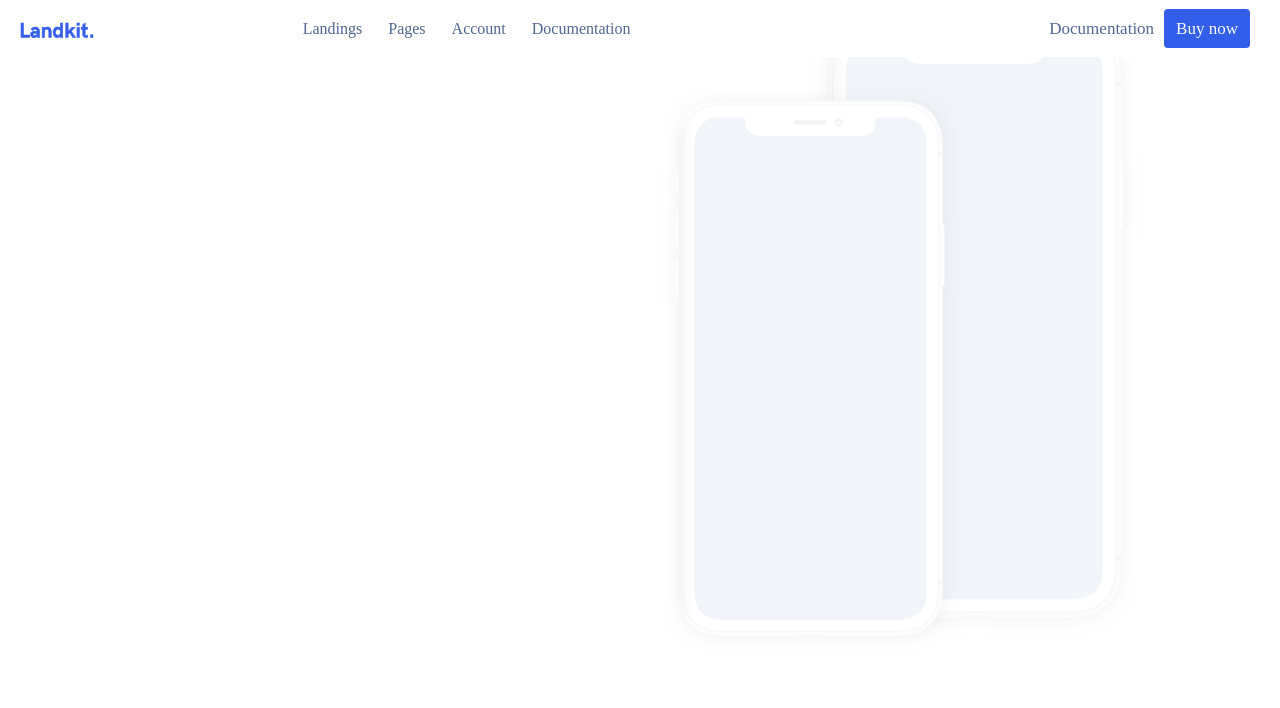
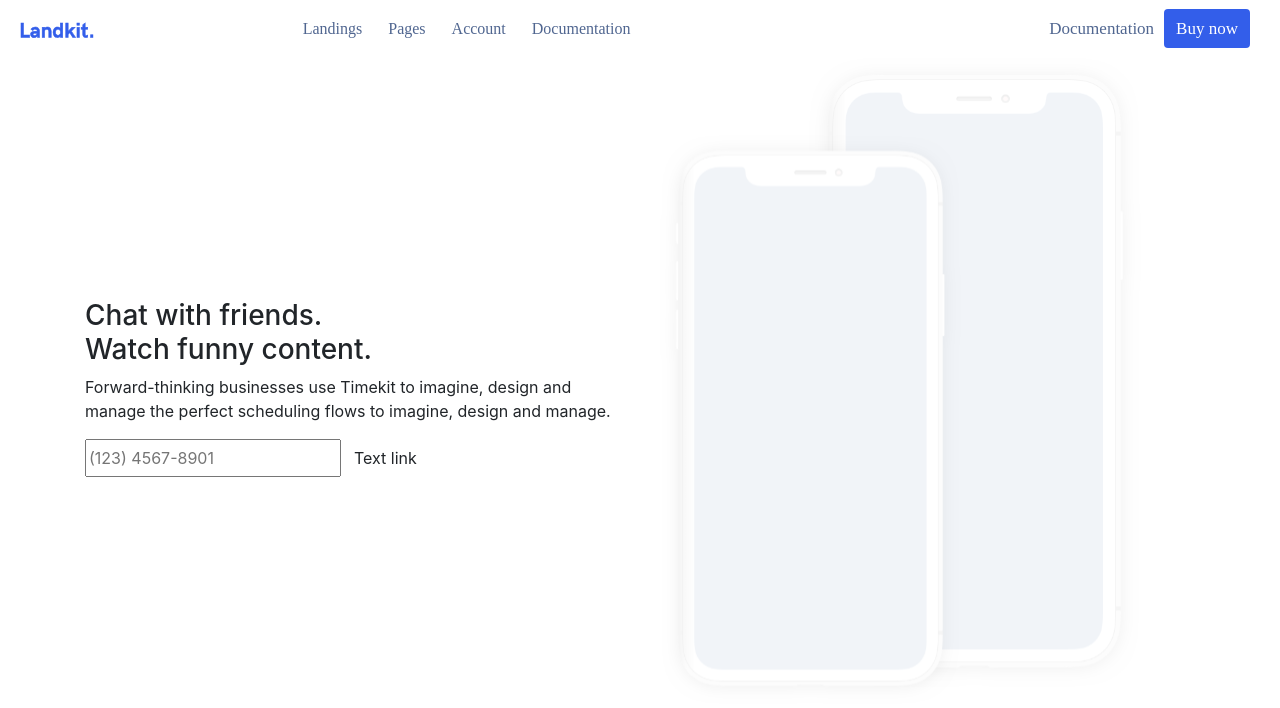
Before and after one commit to siccoo/landkit, a React (Create React App) app: page / in a window 1280 px wide. Shown: the top 708 px of the page. Built offline with nearby package versions, Linux system fonts and the light colour scheme; a web font is replaced by a local one.

Commit message:
updates on Home.js

```diff
--- a/src/pages/home/index.js
+++ b/src/pages/home/index.js
@@ -1,5 +1,6 @@
 import React from 'react';
 import Topbar from "../../components/navbar/index";
+import "./style.css";
 
 import Mobile from "../../images/Phones.svg"
 
@@ -13,7 +14,14 @@ const Home = () => {
                 <div className="container">
                     <div className="row">
                         <div className="col-md-6 align-self-center">
-
+                                <h3>Chat with <span>friends</span>. <br/>Watch funny content.</h3>
+                                <p>Forward-thinking businesses use Timekit to imagine, design and manage the perfect scheduling flows to imagine, design and manage.</p>
+                                <div className="input-group">
+                                    <input type="email" name="email" id="email" className="" placeholder="(123) 4567-8901" />
+                                    <span className="input-group-btn">
+                                        <button className="btn" type="submit">Text link</button>
+                                    </span>
+                                </div>
                         </div>
                         <div className="col-md-6">
                             <img src={Mobile} alt="alternative" className="hero1-img" />
--- a/src/pages/home/style.css
+++ b/src/pages/home/style.css
@@ -1,5 +1,6 @@
 @import url('https://fonts.googleapis.com/css2?family=Pavanam&display=swap');
 
 .hero1 {
-
+    background: #fff;
+    padding: 50px 0 50px 0;
 }
```
